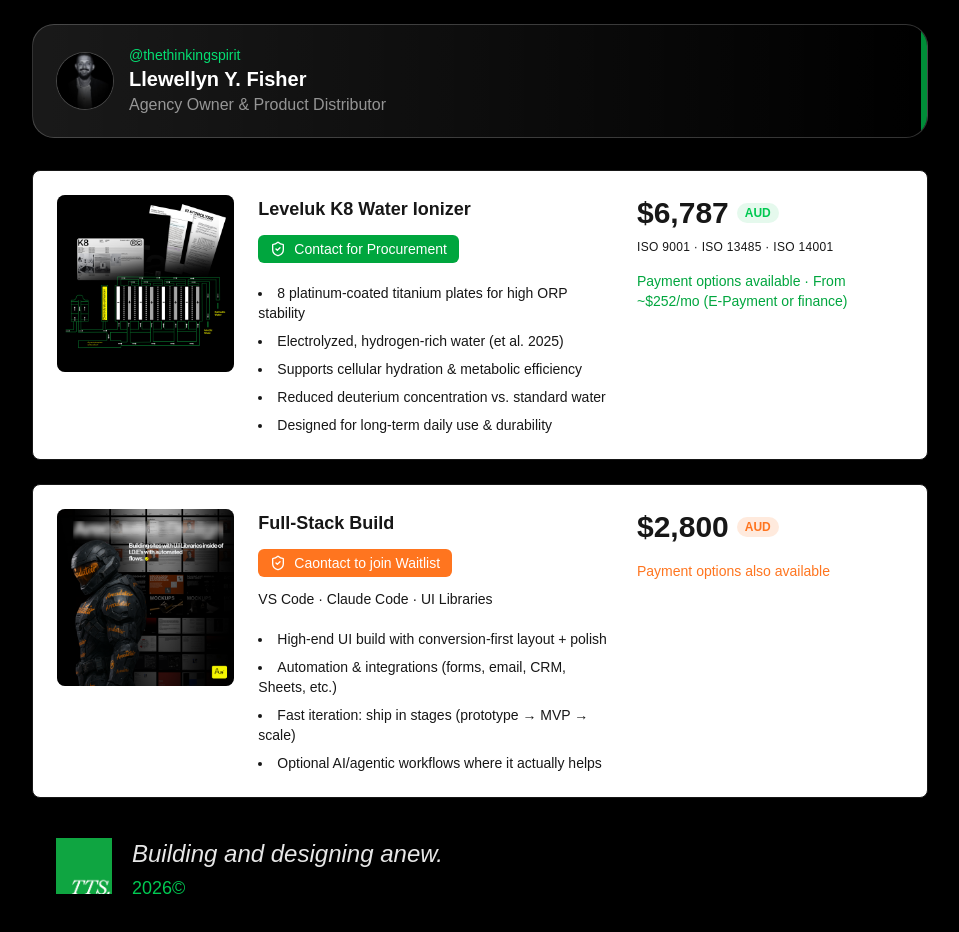
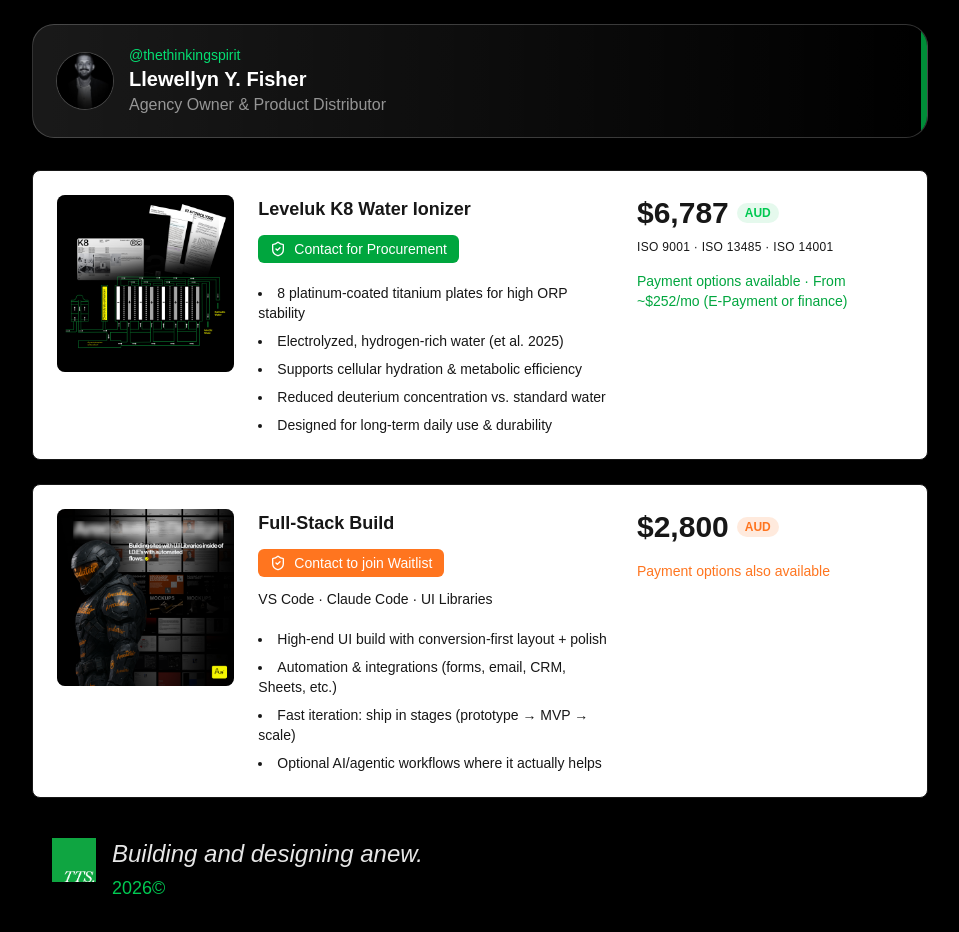
Before and after one commit to telluricaquarian/thethinkingspiritrepo, a Next.js app: page / in a window 1280 px wide. Shown: the top 932 px of the page, without its empty margins (160-1119 px from the left). Built offline with nearby package versions, Linux system fonts and the light colour scheme.

Commit message:
Align footer logo with product card and update page content

```diff
--- a/app/page.tsx
+++ b/app/page.tsx
@@ -78,7 +78,7 @@ export default function Page() {
             price={2800}
             currencyLabel="AUD"
             bankOffer="Payment options also available"
-            ctaLabel="Caontact to join Waitlist"
+            ctaLabel="Contact to join Waitlist"
             toolingLine="VS Code · Claude Code · UI Libraries"
           />
         </div>
--- a/components/ui/Footer.tsx
+++ b/components/ui/Footer.tsx
@@ -6,9 +6,10 @@ export function Footer() {
   return (
     <footer className="mt-10">
       <div className="mx-auto w-full max-w-4xl px-6 pb-8">
-        <div className="flex items-start gap-5">
-          {/* Square mark (no rounding) */}
-          <div className="relative h-12 w-12 shrink-0 sm:h-14 sm:w-14">
+        {/* optical alignment with product card */}
+        <div className="flex items-start gap-4 -ml-1">
+          {/* Square mark (consistent size everywhere) */}
+          <div className="relative h-11 w-11 shrink-0">
             <Image
               src="/images/ttsfav.png"
               alt="TTS"
```
